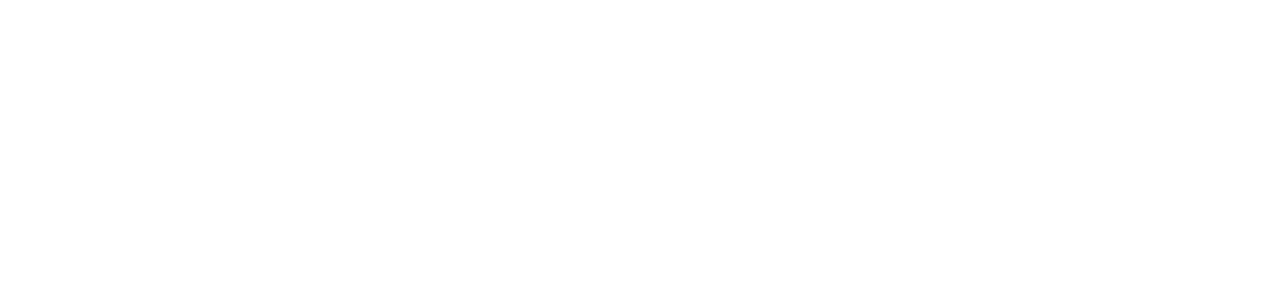
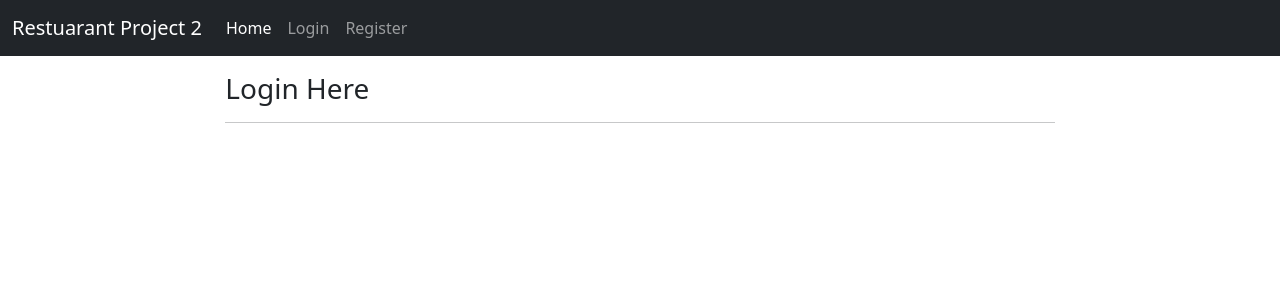
Before and after one commit to 19mddil/ECOMMERCE-MERN, a React (Create React App) app in the folder frontend/: page /login in a window 1280 px wide. Before the commit this address had no page. Shown: the top 300 px of the page. Built offline with nearby package versions, Linux system fonts and the light colour scheme.

Commit message:
added a navbar

```diff
--- a/frontend/package.json
+++ b/frontend/package.json
@@ -6,11 +6,13 @@
     "@testing-library/jest-dom": "^5.16.5",
     "@testing-library/react": "^13.4.0",
     "@testing-library/user-event": "^13.5.0",
+    "bootstrap": "^5.2.3",
     "react": "^18.2.0",
     "react-dom": "^18.2.0",
     "react-router": "^6.6.2",
     "react-router-dom": "^6.6.2",
     "react-scripts": "^2.1.3",
+    "reactstrap": "^9.1.5",
     "web-vitals": "^2.1.4"
   },
   "scripts": {
--- a/frontend/src/App.css
+++ b/frontend/src/App.css
@@ -1,6 +1,6 @@
 .App {
-  text-align: left;
-  padding-left: 10%;
+  /* text-align: left;
+  padding-left: 10%; */
 }
 
 .App-logo {
--- a/frontend/src/App.js
+++ b/frontend/src/App.js
@@ -3,6 +3,7 @@
 import { BrowserRouter } from 'react-router-dom';
 import Main from './components/Main';
 import './App.css';
+import 'bootstrap/dist/css/bootstrap.min.css';
 
 function App() {
   return (
--- a/frontend/src/components/Layout.js
+++ b/frontend/src/components/Layout.js
@@ -1,6 +1,7 @@
 
 import React from 'react';
 import { useEffect } from "react";
+import Navigation from './header/Navigation';
 
 const Layout = ({ title = 'Title', className, children }) => {
     useEffect(() => {
@@ -9,7 +10,7 @@
     return (
         <div>
             <div className="mb-3">
-                <h3>Layout </h3>
+                <Navigation />
             </div>
             <div className={className}>
                 {children}
--- a/frontend/src/components/Main.js
+++ b/frontend/src/components/Main.js
@@ -2,11 +2,15 @@
 import React from 'react';
 import { Routes, Route, Navigate } from 'react-router';
 import Home from './home/Home';
+import Login from './user/Login';
+import Register from './user/Register';
 
 const Main = () => {
     return (
         <Routes>
             <Route path='/' element={<Home />} />
+            <Route path='/login' element={<Login />} />
+            <Route path='/register' element={<Register />} />
         </Routes>
     )
 }
--- /dev/null
+++ b/frontend/src/components/header/Navigation.js
@@ -0,0 +1,41 @@
+import React, { Component } from 'react';
+import { Nav, Navbar, NavbarBrand, NavItem, NavbarToggler, Collapse } from 'reactstrap';
+import { Link } from 'react-router-dom';
+
+class Navigation extends Component {
+    constructor(props) {
+        super(props);
+        this.state = {
+            isNavOpen: false,
+        }
+    }
+    navToggler = () => {
+        this.setState({
+            isNavOpen: !this.state.isNavOpen,
+        })
+    }
+    render() {
+        return (
+            <div >
+                <Navbar dark color='dark' expand="sm">
+                    <NavbarBrand href='/' >Restuarant Project 2</NavbarBrand>
+                    <NavbarToggler onClick={this.navToggler} />
+                    <Collapse isOpen={this.state.isNavOpen} navbar>
+                        <Nav className='mr-auto' navbar>
+                            <NavItem>
+                                <Link to='/' className='nav-link active'> Home</Link>
+                            </NavItem>
+                            <NavItem>
+                                <Link to='/login' className='nav-link'> Login</Link>
+                            </NavItem>
+                            <NavItem>
+                                <Link to='/register' className='nav-link'> Register</Link>
+                            </NavItem>
+                        </Nav>
+                    </Collapse>
+                </Navbar >
+            </div >
+        )
+    }
+}
+export default Navigation;
--- /dev/null
+++ b/frontend/src/components/user/Login.js
@@ -0,0 +1,13 @@
+import React from "react";
+import Layout from "../Layout";
+
+const Login = () => {
+    return (
+        <Layout title="Login" className='container col-md-8 offset-md-2'>
+            <h3>Login Here</h3>
+            <hr />
+        </Layout>
+    )
+}
+
+export default Login;
--- /dev/null
+++ b/frontend/src/components/user/Register.js
@@ -0,0 +1,13 @@
+import React from "react";
+import Layout from "../Layout";
+
+const Register = () => {
+    return (
+        <Layout title="Register" className='container col-md-8 offset-md-2'>
+            <h3>Register Here</h3>
+            <hr />
+        </Layout>
+    )
+}
+
+export default Register;
```
Also changed, not shown: 1 other file (tests, documents, lock files or other folders).
